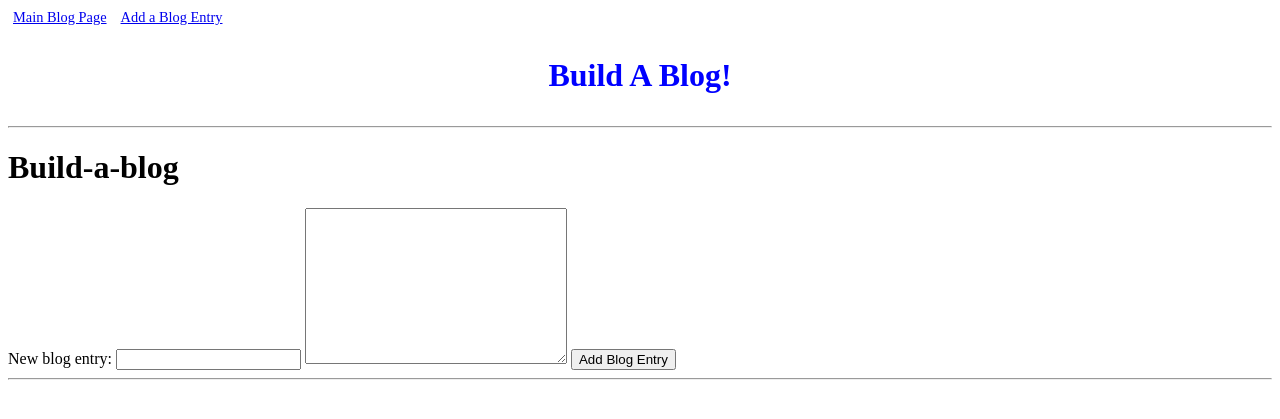
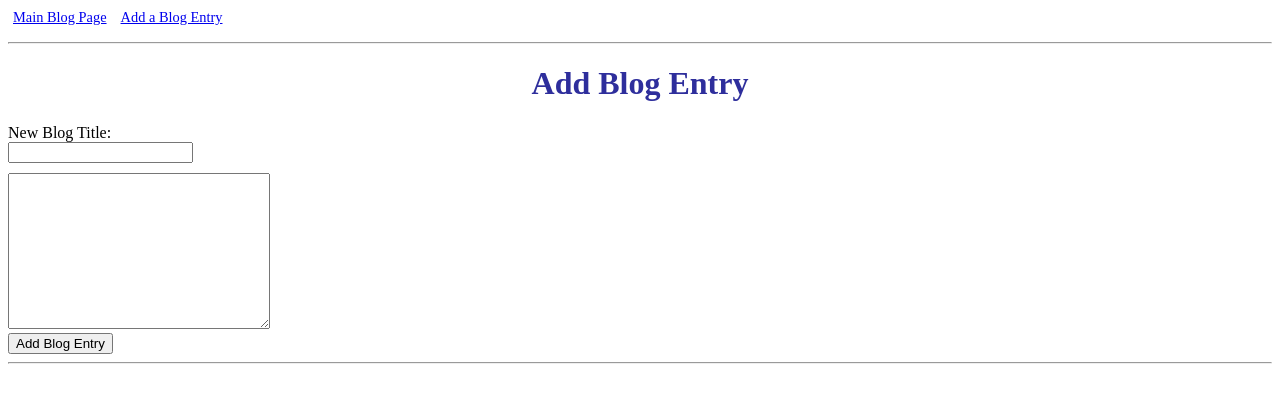
Before and after one commit to JhopStl/blogz, a Flask app: page /newpost in a window 1280 px wide. Shown: the top 419 px of the page. Run offline with Flask 2, Linux system fonts and the light colour scheme.

Commit message:
Working correctly

```diff
--- a/main.py
+++ b/main.py
@@ -1,16 +1,17 @@
-from flask import Flask, request, redirect, render_template
+from flask import Flask, request, redirect, render_template, flash
 from flask_sqlalchemy import SQLAlchemy
 
 app = Flask(__name__)
 app.config['DEBUG'] = True
 app.config['SQLALCHEMY_DATABASE_URI'] = 'mysql+pymysql://build-a-blog:95vtec@localhost:8889/build-a-blog'
 app.config['SQLALCHEMY_ECHO'] = True
+app.secret_key = 'asdfasfasfd'
 #create db object
 db = SQLAlchemy(app)
 
 class Blog(db.Model):
 
-    id= db.Column(db.Integer, primary_key=True)
+    id = db.Column(db.Integer, primary_key=True)
     title = db.Column(db.String(120))
     body = db.Column(db.String(230))
 
@@ -22,20 +23,33 @@ class Blog(db.Model):
 def index():
     return render_template('newpost.html')
 
-@app.route('/blog', methods=['POST'])
+@app.route('/blog', methods=['POST', 'GET'])
 def entry():
+    if request.method == 'POST':
+        title = request.form['blog_title']  #pull title from form
+        body = request.form['blog_entry']   #pull body from from
 
-    #blog_id = int(request.form['blog-id'])
-    title = request.form['blog_title']
-    body = request.form['blog_entry']
+        if title == '':
+            flash("Please fill out all fields!", 'error')
+            return redirect ('/newpost')
+        if body == '':
+            flash("Please fill out all fields!", 'error')
+            return redirect ('/newpost')
 
+        new_blog = Blog(title,body)  #create new blog object
+        db.session.add(new_blog)
+        db.session.flush()
+        blogsId = new_blog.id  #assigns id to new blog
+        db.session.commit()  #commits blog to db
+        return redirect ('/blog?id={0}'.format(blogsId))
+
+    x = request.args.get('id')
+    # checks if there are query parameters
+    if x:
+        blogId = Blog.query.get(request.args.get('id'))
+        return render_template('soloblog.html', blogId=blogId)
     blogs = Blog.query.all()
-    #blogs.body = body
-    new_blog = Blog(title,body)
-    db.session.add(new_blog)
-    db.session.commit()
-
-    return render_template('blog.html', titles="Build-a-blog", title=title, body=body, blogs=blogs)
+    return render_template('blog.html', titles="Build-a-blog", blogs=blogs)
 
 if __name__== "__main__":
     app.run()
--- a/templates/base.html
+++ b/templates/base.html
@@ -4,15 +4,15 @@
     <head>
         <title>{{titles}}</title>
         <style>
-                .header
+
+                .error
                 {
-                    color:blue;
-                    padding-top: 10px;
-                    padding-bottom: 10px;
+                    color: red;
                 }
+
                 .base_hr
                 {
-                    color:darkslategray;
+                    color:#97A8A8;
                 }
 
                 .blog_link
@@ -28,8 +28,15 @@
         </header>
     </head>
 <body>
-        <h1 align="center" class="header">Build A Blog!</h1>
+        {% with messages = get_flashed_messages(with_categories=True) %}
+        <ul>
+        {% for category, message in messages %}
+            <li class="{{category}}">{{message}}</li>
+        {% endfor %}
+        </ul>
+        {% endwith %}
         <hr class="base_hr">
+
 
     {% block content %}
     {% endblock %}
--- a/templates/newpost.html
+++ b/templates/newpost.html
@@ -1,15 +1,18 @@
 {% extends "base.html" %}
+{% block content %}
 
-{% block content %}
-    <h1>Build-a-blog</h1>
+    <h1 style="color:#2E2E9C" align="center">Add Blog Entry</h1>
     <form action="/blog" method='post'>
         <label>
-            New blog entry:
+            New Blog Title:
+            </label>
+            <div>
             <input type="text" name='blog_title' />
+            </div>
+            <div style="padding-top:10px;">
             <textarea name="blog_entry" rows="10" cols="30">
             </textarea>
-        </label>
-        <!--input type="hidden" name="blog-id" /-->
+            </div>
         <input type="submit" value='Add Blog Entry' />
     </form>
 
```
Also changed, not shown: templates/blog.html (+9 -16 lines), templates/soloblog.html (added, +7 -0 lines).
